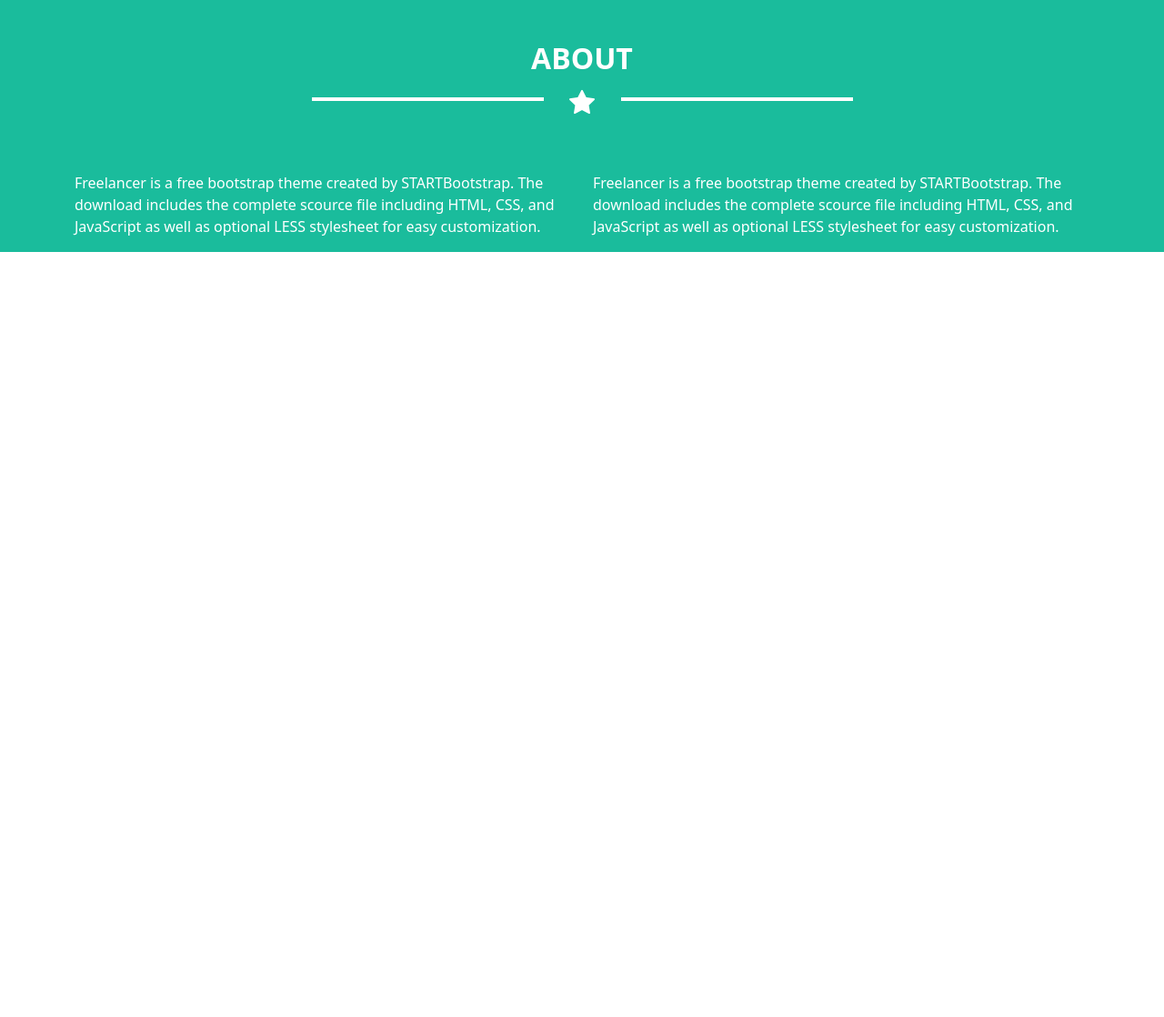
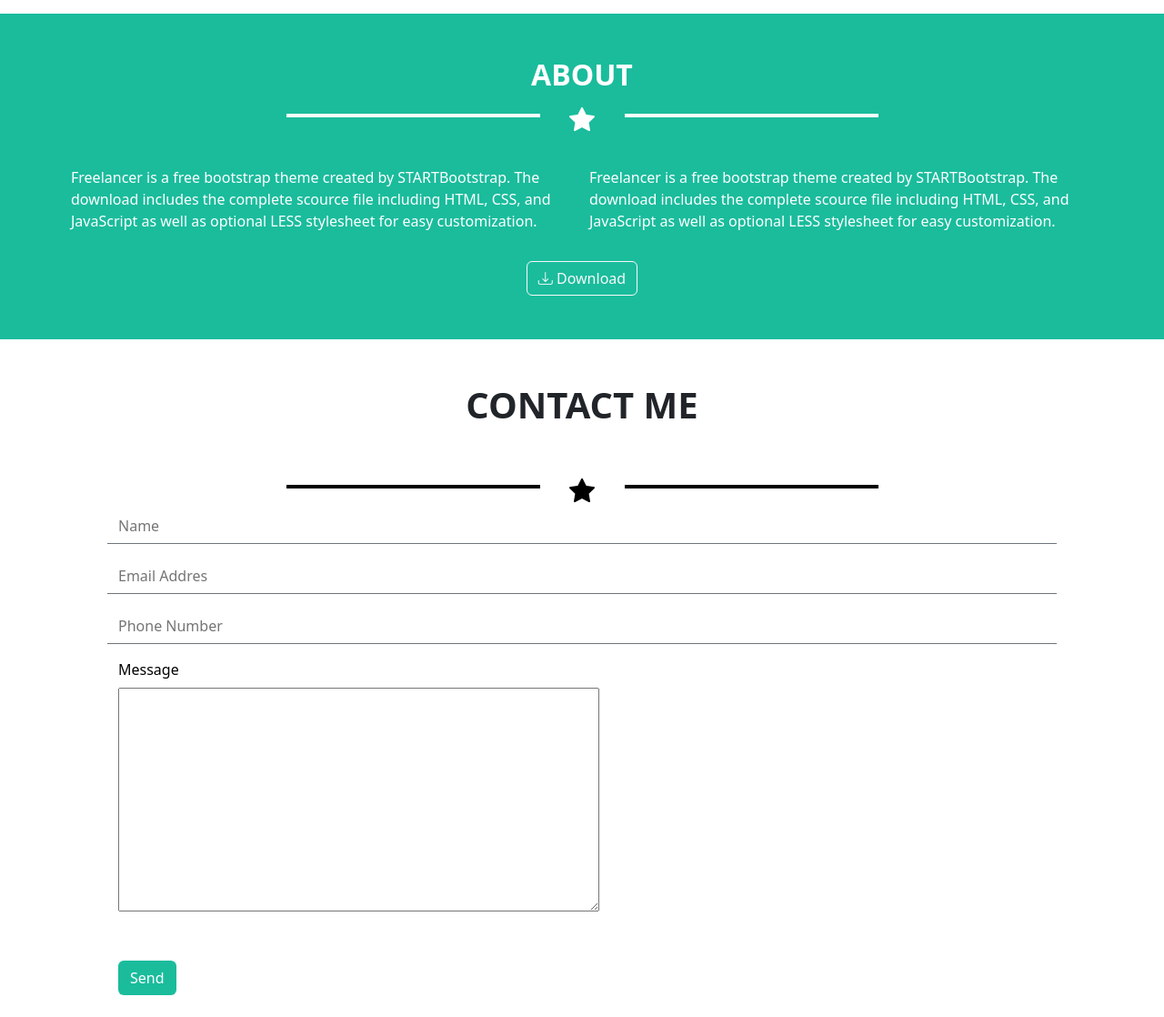
Before and after one commit to JordanRomagnoli/html-css-bootstrap-freelancer, a plain HTML site: page index.html in a window 1280 px wide. Shown: the part 1284-2402 px from the top of the page at 91% size. Before the commit the page ends 1561 px from the top, so only its background shows below. Drawn offline with nearby package versions, Linux system fonts and the light colour scheme.

Commit message:
- EDIT main

```diff
--- a/css/style.css
+++ b/css/style.css
@@ -25,12 +25,15 @@ html{
     MAIN
 */
 
+#contact_me button{
+    background-color: var(--main_color);
+}
 
 #portfolio .img-container{
     width: 100%;
 }
 
-#portfolio hr{
+#portfolio hr, #contact_me hr{
     border: 2px solid black;
     opacity: 100%;
 }
@@ -57,7 +60,7 @@ img{
 
 
 
-main > section > .container-fluid:nth-child(odd){
+main > section:nth-child(odd) > .container-fluid{
     background-color: #1abc9c;
 }
 
@@ -67,20 +70,3 @@ main > section > .container-fluid:nth-child(odd){
 /*
     DEBUG
 */
-
-
-header .container-fluid .container{
-    min-height: 80px;
-    border: 1px dashed black;
-}
-
-header .container-fluid .container .col, header .container-fluid .container .col-2{
-    min-height: 50px;
-    border: 2px dashed red;
-}
-
-
-main .jumbotron{
-    min-height: 300px;
-    border: 1px solid aqua;
-}
--- a/index.html
+++ b/index.html
@@ -15,8 +15,8 @@
 
         <header>
 
-            <div class="container-fluid color_header"> <!--sfondo-->
-                <div class="container d-flex align-items-center">
+            <div class="container-fluid color_header py-3"> <!--sfondo-->
+                <div class="container-sm container-lg d-flex align-items-center">
                     <div class="w-100">
                         <div class="row text-uppercase text-white">
                             <div class="col d-flex align-items-center">
@@ -27,7 +27,7 @@
 
                             <div class="col-2 col-md offset-4 offset-md-0 d-flex align-items-center justify-content-end">
                                 <div class="d-block d-md-none">
-                                    <i class="bi bi-list d-block border border-secondary-subtle py-1 px-3 rounded-2"></i>
+                                    <a href="#nogo" class="d-block border border-secondary py-1 px-3 rounded-2 text-secondary"><i class="bi bi-list"></i></a>
                                 </div>
 
                                 <nav class="d-md-block d-none fw-semibold">
@@ -51,7 +51,7 @@
         <main>
             <section>
                 <div class="container-fluid">
-                    <div class="container">
+                    <div class="container-sm container-lg">
                         <div class="jumbotron p-4 text-white text-center">
                             <div class="img-container mx-auto">
                                 <img src="img/avatar.svg" alt="avatar">
@@ -84,10 +84,10 @@
             </section>
 
 
-            <section id="portfolio">
-                <div class="container text-center">
+            <section id="portfolio" class="pb-5">
+                <div class="container-sm text-center container-lg">
 
-                    <h2 class="display-5 text-uppercase my-5 fw-normal">
+                    <h2 class="display-6 text-uppercase my-5 fw-semibold">
                         portfolio
                     </h2>
 
@@ -151,9 +151,9 @@
             </section>
 
             <section id="about">
-                <div class="container-fluid">
-                    <div class="container">
-                        <div class="p-5 text-center text-white">
+                <div class="container-fluid py-5">
+                    <div class="container-sm container-lg">
+                        <div class="pb-4 text-center text-white">
                             <h2 class="text-uppercase fw-semibold">
                                 about
                             </h2>
@@ -176,7 +176,7 @@
                         </div>
 
                         <div class="row row-cols-md-2 justify-content-center text-white">
-                            <div class="col-7">
+                            <div class="col-7 col-md-4 col-lg-6 px-2">
                                <p>
                                 Freelancer is a free bootstrap theme created by STARTBootstrap.
                                 The download includes the complete scource
@@ -185,7 +185,7 @@
                                </p>
                             </div>
 
-                            <div class="col-7">
+                            <div class="col-7 col-md-4 col-lg-6 px-2">
                                 <p>
                                  Freelancer is a free bootstrap theme created by STARTBootstrap.
                                  The download includes the complete scource
@@ -193,15 +193,75 @@
                                  optional LESS stylesheet for easy customization.
                                 </p>
                              </div>
+
+                             <div class="col-7 text-center mt-3">
+                                <a class="btn btn-outline-light" href="#nogo" role="button"><i class="bi bi-download"></i> Download</a>
+                             </div>
                         </div>
                     </div>
                 </div>
             </section>
 
+            <section id="contact_me">
+                <div class="container-fluid">
+                    <div class="container text-center">
+
+                        <h2 class="display-6 text-uppercase my-5 fw-semibold">
+                           contact me
+                        </h2>
+
+
+
+                        <div class="gx-0 row justify-content-center text-black mb-2">
+
+                        <div class="col-3">
+                           <hr>
+                        </div>
+
+                        <div class="col-1 text-center">
+                           <i class="bi bi-star-fill fs-3 d-block"></i>
+                        </div>
+
+                        <div class="col-3">
+                           <hr>
+                        </div>
+
+                        <div class="text-start px-5">
+                            <form>
+                                <div class="mb-3 row border-bottom border-secondary">
+                                    <div class="col-sm-10">
+                                      <input type="text" readonly class="form-control-plaintext" placeholder="Name" id="staticEmail">
+                                    </div>
+                                </div>
+
+                                <div class="mb-3 row border-bottom border-secondary">
+                                    <div class="col-sm-10">
+                                      <input type="text" readonly class="form-control-plaintext border-bottom-secondary" placeholder="Email Addres" id="staticEmail">
+                                    </div>
+                                </div>
+
+                                <div class="mb-3 row border-bottom border-secondary">
+                                    <div class="col-sm-10">
+                                      <input type="text" readonly class="form-control-plaintext border-bottom-secondary" placeholder="Phone Number" id="staticEmail">
+                                    </div>
+                                </div>
+
+                                <div class="mb-3">
+                                <label for="exampleInputPassword1" class="form-label">Message</label>
+                                <div>
+                                    <textarea name="" id="" cols="55" rows="10"></textarea>
+                                </div>
+                                <button type="submit" class="btn text-white mt-5">Send</button>
+                            </form>
+                        </div>
+
+                    </div>
+                </div>
+            </section>
         </main>
 
         <footer>
-            <!-- FOOTER -->
+
         </footer>
     </body>
 </html>
```
